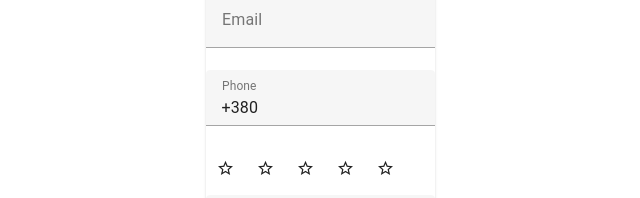
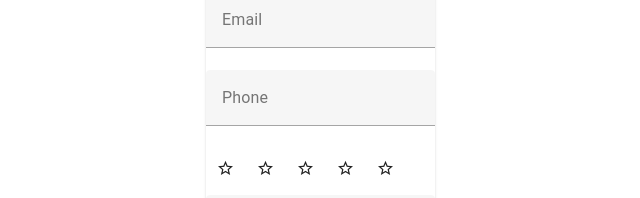
Before and after one commit to VladVoynalovych/mono_test, a Vue app: page /#/ in a window 1280 px wide. Shown: the part 261-459 px from the top of the page, without its empty margins (320-960 px from the left). Built offline with nearby package versions, Linux system fonts and the light colour scheme.

Commit message:
update( RateProductForm ): props and emits

```diff
--- a/src/components/RateProductForm/index.vue
+++ b/src/components/RateProductForm/index.vue
@@ -6,51 +6,56 @@ import {
 } from "@/components/RateProduct/_utils/validationRules";
 import { FormType } from "@/components/RateProduct/_utils/types";
 
-const { name, email, phone, rate, review } = withDefaults(
-  defineProps<FormType>(),
-  {
-    name: "",
-    email: "",
-    phone: "+380",
-    rate: "",
-    review: "",
-  },
-);
+withDefaults(defineProps<FormType>(), {
+  name: "",
+  email: "",
+  phone: "+380",
+  rate: "",
+  review: "",
+});
 
-const emit = defineEmits();
+const emit = defineEmits<{
+  (e: "update:name", value: string): void;
+  (e: "update:email", value: string): void;
+  (e: "update:phone", value: string): void;
+  (e: "update:rate", value: string): void;
+  (e: "update:review", value: string): void;
+}>();
 </script>
 
 <template>
   <v-text-field
-    :model-value="name"
-    @on-update:model-value="(value) => emit('update:name', value)"
+    :model="name"
+    @update:model-value="(value: string) => emit('update:name', value)"
     :rules="nameRules"
     validate-on="blur"
     label="Name"
   ></v-text-field>
   <v-text-field
-    :model-value="email"
-    @on-update:model-value="(value) => emit('update:email', value)"
+    :model="email"
+    @update:model-value="(value: string) => emit('update:email', value)"
     label="Email"
     validate-on="blur"
     :rules="emailRules"
   ></v-text-field>
   <v-text-field
-    :model-value="phone"
-    @on-update:model-value="(value) => emit('update:phone', value)"
+    :model="phone"
+    @update:model-value="(value: string) => emit('update:phone', value)"
     label="Phone"
     validate-on="blur"
     :rules="phoneRules"
   ></v-text-field>
   <v-rating
-    :model-value="rate"
-    @on-update:model-value="(value) => emit('update:rate', value)"
+    :model="rate"
+    @update:model-value="
+      (value: number) => emit('update:rate', value.toString())
+    "
     size="small"
   ></v-rating>
   <v-textarea
     label="Product Review"
-    :model-value="review"
-    @on-update:model-value="(value) => emit('update:review', value)"
+    :model="review"
+    @update:model-value="(value: string) => emit('update:review', value)"
   ></v-textarea>
 </template>
 
```
